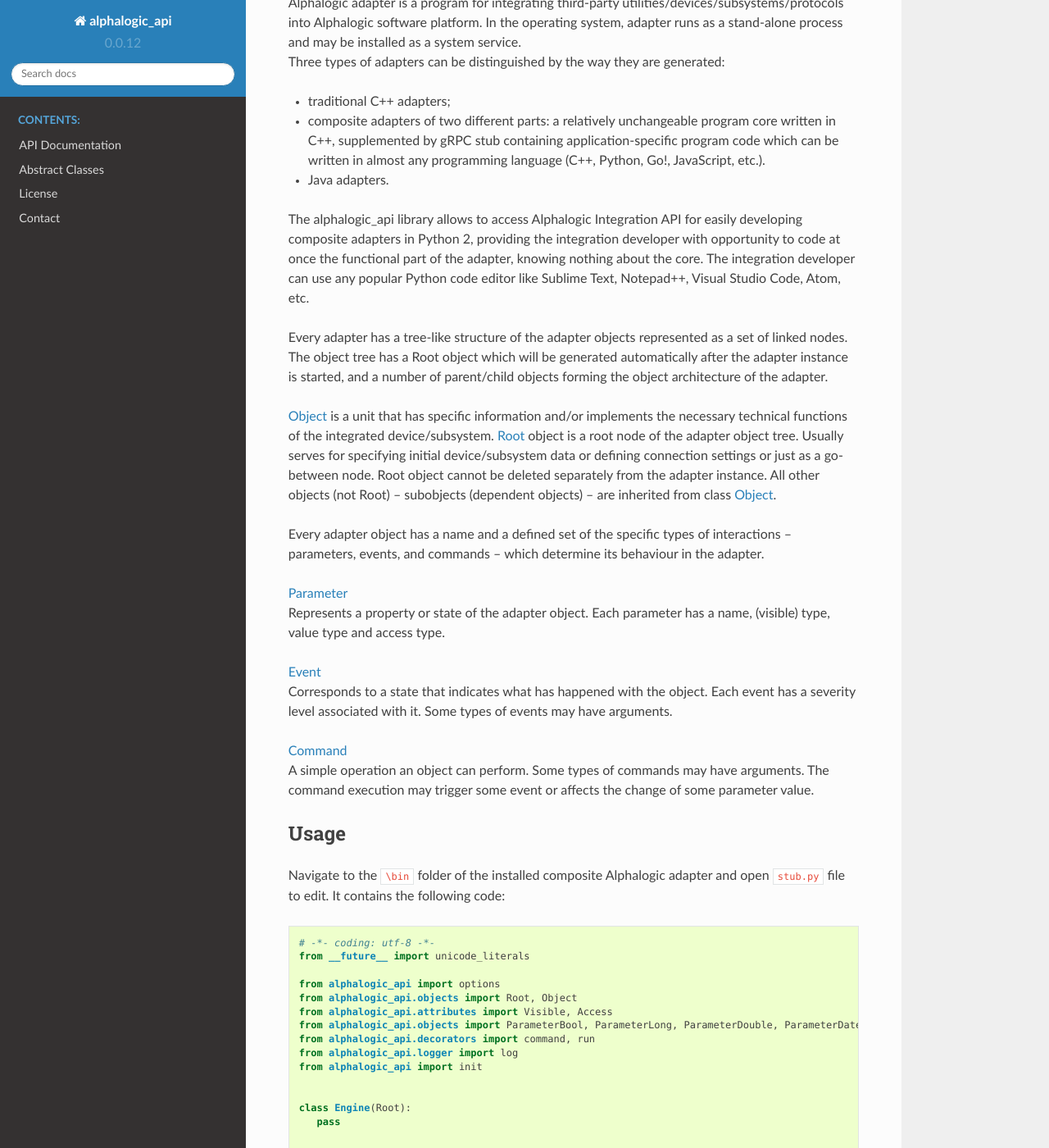
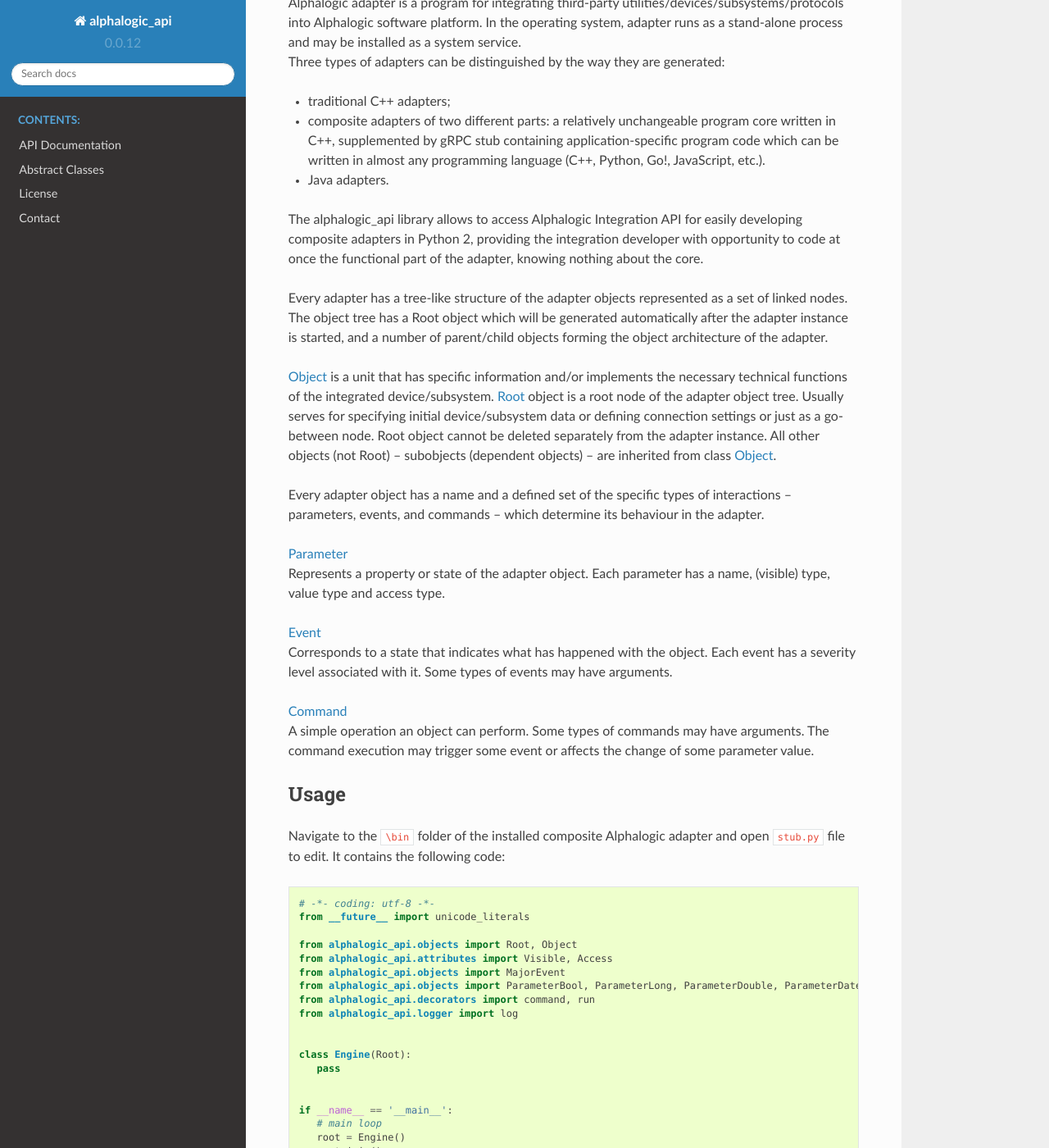
Before and after one commit to Alphaopen/alphalogic_api, a Sphinx documentation site: the page built from docs/index.rst, in a window 1280 px wide and 1400 px high, scrolled down 895 px. Shown: the whole window at 82% size. Built offline with Sphinx 7.4.7 and the Read the Docs theme 2.0.0, drawn with Linux system fonts in a browser that asks for light colours; some of the changed text lies outside the part shown.

Commit message:
documentation fix

```diff
--- a/docs/index.rst
+++ b/docs/index.rst
@@ -39,7 +39,6 @@ Overview
 * Java adapters.
 
 The alphalogic_api library allows to access Alphalogic Integration API for easily developing composite adapters in Python 2, providing the integration developer with opportunity to code at once the functional part of the adapter, knowing nothing about the core.
-The integration developer can use any popular Python code editor like Sublime Text, Notepad++, Visual Studio Code, Atom, etc.
 
 Every adapter has a tree-like structure of the adapter objects represented as a set of linked nodes. The object tree has a Root object which will be generated automatically after the adapter instance is started, and a number of parent/child objects forming the object architecture of the adapter.
 
@@ -68,13 +67,12 @@ Navigate to the ``\bin`` folder of the installed composite Alphalogic adapter an
    # -*- coding: utf-8 -*-
    from __future__ import unicode_literals
 
-   from alphalogic_api import options
    from alphalogic_api.objects import Root, Object
    from alphalogic_api.attributes import Visible, Access
+   from alphalogic_api.objects import MajorEvent
    from alphalogic_api.objects import ParameterBool, ParameterLong, ParameterDouble, ParameterDatetime, ParameterString
    from alphalogic_api.decorators import command, run
    from alphalogic_api.logger import log
-   from alphalogic_api import init
 
 
    class Engine(Root):
@@ -83,8 +81,7 @@ Navigate to the ``\bin`` folder of the installed composite Alphalogic adapter an
 
    if __name__ == '__main__':
       # main loop
-      host, port = init()
-      root = MailAdapter(host, port)
+      root = Engine()
       root.join()
 
 In the beginning of the file, there is a line of the unicode_literals import, which makes all string literals of unicode type, instead of string type.
@@ -116,7 +113,6 @@ The use of the library can be demonstrated via the following example of the Send
    from alphalogic_api.objects import ParameterBool, ParameterLong, ParameterDouble, ParameterDatetime, ParameterString
    from alphalogic_api.decorators import command, run
    from alphalogic_api.logger import log
-   from alphalogic_api import init
 
 
    #
@@ -197,8 +193,7 @@ The use of the library can be demonstrated via the following example of the Send
 
    if __name__ == '__main__':
       # main loop
-      host, port = init()
-      root = MailAdapter(host, port)
+      root = MailAdapter()
       root.join()
 
 
```
Also changed, not shown: docs/alphalogic_api.rst (+13 -1 lines).
